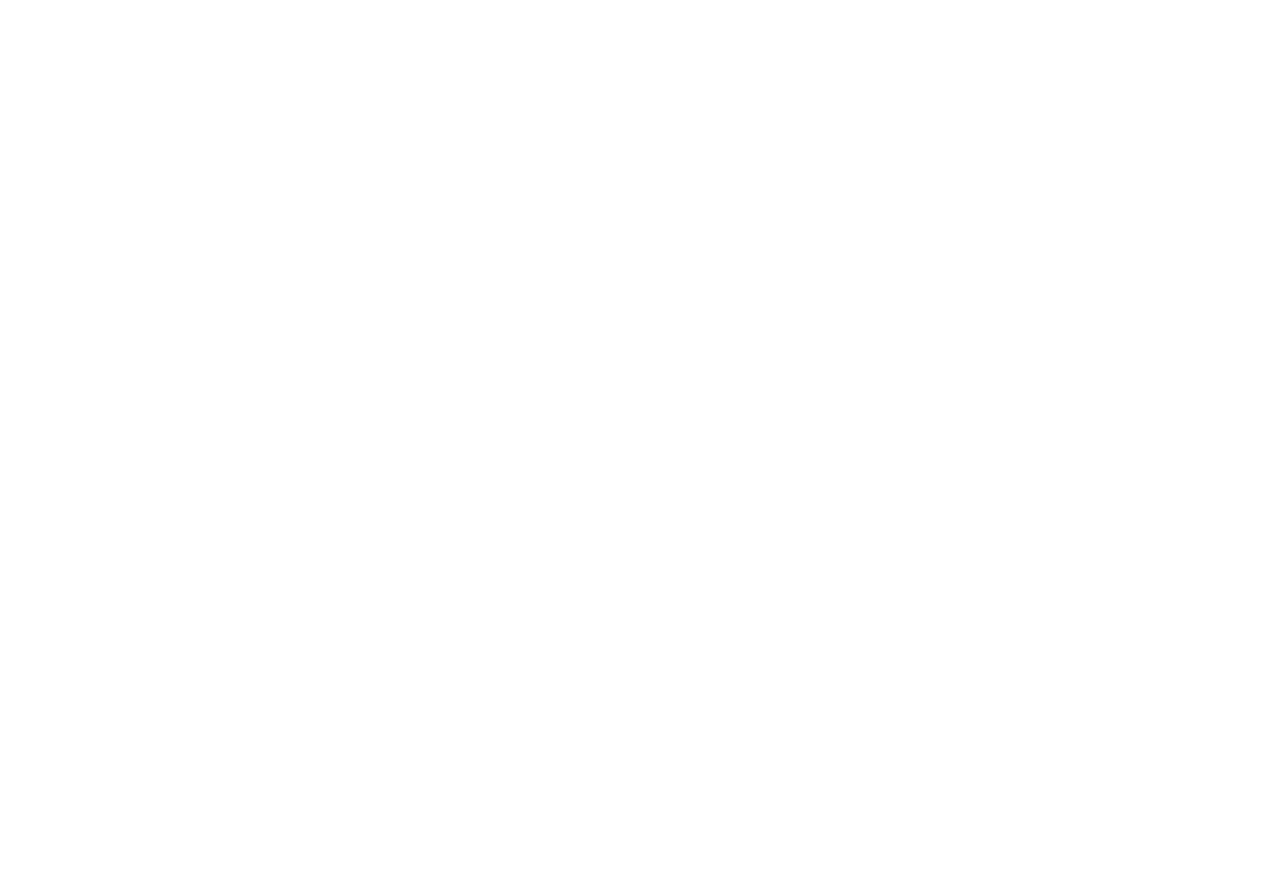
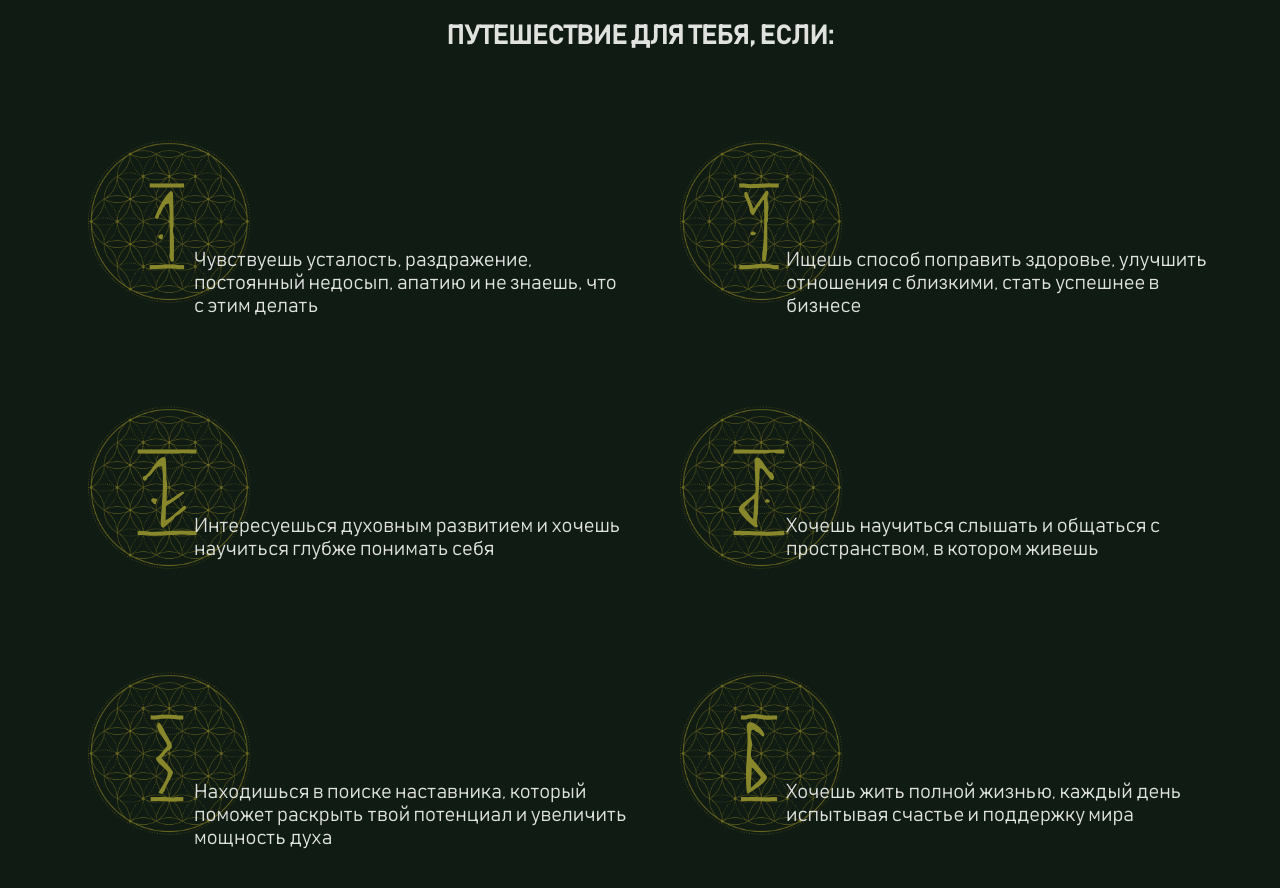
Before and after one commit to yelex/retreat, a React (Create React App) app: page / in a window 1280 px wide. Shown: the part 1860-2748 px from the top of the page. Before the commit the page ends 1795 px from the top, so only its background shows below. Built offline with nearby package versions, Linux system fonts and the light colour scheme.

Commit message:
feat: add runes

```diff
--- a/src/components/About/About.css
+++ b/src/components/About/About.css
@@ -4,7 +4,7 @@
     display: flex;
     justify-content: center;
     align-items: center;
-    background: linear-gradient(0deg, rgba(16, 27, 19, 0.8) -7.81%, rgba(16, 27, 19, 0) 87.67%);
+    background: linear-gradient(0deg, #101B13, #101B1300);
 }
 
 .about__bg{
--- a/src/components/App/App.js
+++ b/src/components/App/App.js
@@ -2,6 +2,7 @@ import './App.css';
 import Lead from '../Lead/Lead';
 import Forest from '../Forest/Forest';
 import About from '../About/About';
+import Runes from '../Runes/Runes';
 
 function App() {
   return (
@@ -10,7 +11,7 @@ function App() {
         <Lead/>
         <About/>
       </Forest>
-
+      <Runes/>
     </div>
   );
 }
--- /dev/null
+++ b/src/components/Rune/Rune.css
@@ -0,0 +1,38 @@
+.rune{
+    width: 548px;
+    height: 183px;
+    display: flex;
+    position: relative;
+}
+
+.rune__circle{
+    background-image: url('../../images/point-circle.svg');
+    height: 176px;
+    width: 176px;
+    position: relative;
+    display: flex;
+    justify-content: center;
+    align-items: center;
+}
+
+.rune__number{
+    margin: 0;
+    position: absolute;
+    font-family: 'Runic Alt', arial;
+    font-weight: 400;
+    font-size: 102px;
+    line-height: 100%;
+    color: #89872B;
+}
+
+.rune__text{
+    margin: 0;
+    font-weight: 300;
+    position: absolute;
+    top: 111px;
+    left: 115px;
+    font-size: 20px;
+    color: #DFE2DF;
+    align-self: flex-end;
+    width: 433px;
+}
--- /dev/null
+++ b/src/components/Rune/Rune.js
@@ -0,0 +1,20 @@
+import './Rune.css';
+import React from 'react';
+
+function Rune({number, text}) {
+
+  return (
+    <div className="rune">
+        <div className="rune__circle">
+            <h3 className="rune__number">{ number }</h3>
+        </div>
+        <p className="rune__text">
+            { text }
+        </p>
+    </div>
+
+
+  );
+}
+
+export default Rune;
--- /dev/null
+++ b/src/components/Runes/Runes.css
@@ -0,0 +1,28 @@
+.runes{
+    background-color: #101B13;
+    display: flex;
+    justify-content: center;
+}
+
+.runes__container{
+    margin: 86px 0 161px;
+}
+
+.runes__title{
+    margin: 0;
+    text-align: center;
+    font-size: 26px;
+    line-height: 1.2em;
+    text-transform: uppercase;
+    color: #DFE2DF;
+}
+
+.runes__grid{
+    margin: 86px 0 0;
+    display: flex;
+    flex-direction: column;
+    flex-wrap: wrap;
+    gap: 83px 44px;
+    height: 775px;
+    width: 1122px;
+}
--- /dev/null
+++ b/src/components/Runes/Runes.js
@@ -0,0 +1,23 @@
+import './Runes.css';
+import React from 'react';
+import Rune from '../Rune/Rune';
+
+function Runes() {
+    return (
+      <section className="runes">
+          <div className="runes__container">
+                <h2 className="runes__title">Путешествие для тебя, если:</h2>
+                <div className="runes__grid">
+                    <Rune number={1} text={'Чувствуешь  усталость, раздражение, постоянный недосып, апатию и не знаешь, что с этим делать'}/>
+                    <Rune number={2} text={'Интересуешься духовным развитием и хочешь научиться глубже понимать себя'}/>
+                    <Rune number={3} text={'Находишься в поиске наставника, который поможет раскрыть твой потенциал и увеличить мощность духа'}/>
+                    <Rune number={4} text={'Ищешь способ поправить здоровье, улучшить отношения с близкими, стать успешнее в бизнесе'}/>
+                    <Rune number={5} text={'Хочешь научиться слышать и общаться с пространством, в котором живешь'}/>
+                    <Rune number={6} text={'Хочешь жить полной жизнью, каждый день испытывая счастье и поддержку мира'}/>
+                </div>
+          </div>
+      </section>
+    );
+}
+
+export default Runes;
```
Also changed, not shown: src/components/Button/Button.js (indentation only), src/images/point-circle.svg (added).
